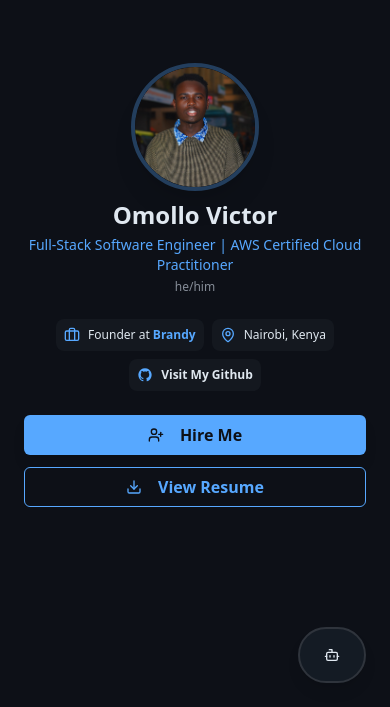
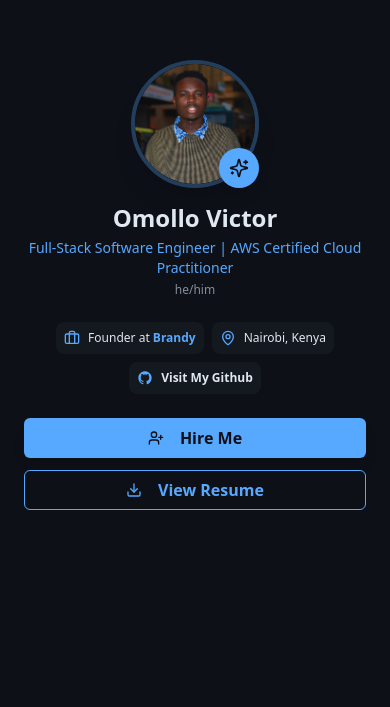
Before and after one commit to SK3CHI3/PORTFOLIO--2.0, a React (Vite) app: page / in a window 390 px wide. Shown: the part 137-844 px from the top of the page. Built offline with nearby package versions, Linux system fonts and the light colour scheme.

Commit message:
refactor: Move AI button to profile picture and improve UX - Remove floating AI button - Add Sparkles icon button on profile picture (bottom-right) - Hide preset questions after user starts chatting - Improve chat screen space utilization

```diff
--- a/src/components/AIChat.tsx
+++ b/src/components/AIChat.tsx
@@ -97,7 +97,8 @@ const AIChat = ({ onClose, isMobile = false }: AIChatProps) => {
         </div>
       </div>
 
-      {/* Preset Questions */}
+      {/* Preset Questions - Hide after user starts chatting */}
+      {messages.length === 1 && (
         <div className="p-4 border-b border-border/30 bg-secondary/20">
           <p className="text-xs font-medium text-muted-foreground mb-2">Quick questions:</p>
           <div className="flex flex-wrap gap-2">
@@ -113,6 +114,7 @@ const AIChat = ({ onClose, isMobile = false }: AIChatProps) => {
             ))}
           </div>
         </div>
+      )}
 
       {/* Messages */}
       <ScrollArea className="flex-1 p-4">
@@ -245,7 +247,8 @@ const AIChat = ({ onClose, isMobile = false }: AIChatProps) => {
           </div>
         </div>
 
-        {/* Preset Questions */}
+        {/* Preset Questions - Hide after user starts chatting */}
+        {messages.length === 1 && (
           <div className="mb-4 pb-4 border-b border-border/30">
             <p className="text-xs font-medium text-muted-foreground mb-2">Quick questions:</p>
             <div className="flex flex-wrap gap-2">
@@ -261,6 +264,7 @@ const AIChat = ({ onClose, isMobile = false }: AIChatProps) => {
               ))}
             </div>
           </div>
+        )}
 
         {/* Messages */}
         <div className="flex-1 overflow-y-auto scrollbar-hide pr-2">
--- a/src/components/AIChatButton.tsx
+++ /dev/null
@@ -1,33 +0,0 @@
-import { Bot } from "lucide-react";
-import { Button } from "./ui/button";
-
-interface AIChatButtonProps {
-  onClick: () => void;
-  isOpen: boolean;
-}
-
-const AIChatButton = ({ onClick, isOpen }: AIChatButtonProps) => {
-  if (isOpen) return null;
-
-  return (
-    <div className="fixed bottom-6 right-6 z-50 group">
-      <Button
-        onClick={onClick}
-        size="lg"
-        variant="outline"
-        className="h-14 w-14 rounded-full border-2 border-border bg-card hover:bg-accent shadow-lg hover:shadow-xl transition-all duration-200 hover:scale-105"
-        title="Ask AI Assistant"
-      >
-        <Bot className="h-6 w-6 text-foreground" />
-      </Button>
-
-      {/* Tooltip */}
-      <div className="absolute bottom-full right-0 mb-2 px-3 py-1.5 bg-popover text-popover-foreground text-xs font-medium rounded-md shadow-lg whitespace-nowrap opacity-0 group-hover:opacity-100 transition-opacity duration-200 pointer-events-none border border-border">
-        Ask AI
-        <div className="absolute top-full right-6 w-0 h-0 border-l-[6px] border-r-[6px] border-t-[6px] border-transparent border-t-border" />
-      </div>
-    </div>
-  );
-};
-
-export default AIChatButton;
--- a/src/components/MainContent.tsx
+++ b/src/components/MainContent.tsx
@@ -56,7 +56,11 @@ const fadeInStyle = `
   }
 `;
 
-const MainContent: React.FC = () => {
+interface MainContentProps {
+  onAIClick?: () => void;
+}
+
+const MainContent: React.FC<MainContentProps> = ({ onAIClick }) => {
   return (
     <>
       {/* Mobile: About Me static, rest scrollable snap/fade */}
@@ -73,7 +77,7 @@ const MainContent: React.FC = () => {
       <div className="w-full h-full flex sm:hidden">
         <div className="w-full h-screen overflow-y-auto snap-y snap-mandatory flex flex-col scrollbar-hide">
           <div className="snap-start h-screen flex-shrink-0 fade-in-card px-4 flex items-center justify-center">
-            <div className="w-full max-w-xl"><ProfileCard /></div>
+            <div className="w-full max-w-xl"><ProfileCard onAIClick={onAIClick} /></div>
           </div>
           <div className="snap-start h-screen flex-shrink-0 fade-in-card px-4 flex items-center justify-center">
             <div className="w-full max-w-xl"><AboutCard /></div>
--- a/src/components/ProfileCard.tsx
+++ b/src/components/ProfileCard.tsx
@@ -1,8 +1,12 @@
 import { Avatar, AvatarFallback, AvatarImage } from "@/components/ui/avatar";
 import { Button } from "@/components/ui/button";
-import { Briefcase, MapPin, Mail, Download, UserPlus } from "lucide-react";
+import { Briefcase, MapPin, Mail, Download, UserPlus, Sparkles } from "lucide-react";
 
-const ProfileCard = () => {
+interface ProfileCardProps {
+  onAIClick?: () => void;
+}
+
+const ProfileCard = ({ onAIClick }: ProfileCardProps) => {
   const handleHireMe = () => {
     // Open email client with pre-filled subject and body
     const email = "omollovictorotieno58@gmail.com";
@@ -21,7 +25,8 @@ const ProfileCard = () => {
   return (
     <div className="flex flex-col items-center justify-center space-y-6 h-full px-2 sm:px-0">
       <div className="text-center">
-        <div className="transition-transform duration-200 hover:scale-105 hover:shadow-2xl rounded-full border-4 border-primary/30 shadow-xl overflow-hidden mx-auto w-32 h-32 sm:w-40 sm:h-40">
+        <div className="relative inline-block">
+          <div className="transition-transform duration-200 hover:scale-105 hover:shadow-2xl rounded-full border-4 border-primary/30 shadow-xl overflow-hidden w-32 h-32 sm:w-40 sm:h-40">
             <picture>
               {/* Future-proof: add WebP/AVIF sources if available */}
               {/* <source srcSet="/profile.avif" type="image/avif" /> */}
@@ -36,6 +41,18 @@ const ProfileCard = () => {
                 style={{ imageRendering: 'auto' }}
               />
             </picture>
+          </div>
+
+          {/* AI Button on profile picture */}
+          {onAIClick && (
+            <button
+              onClick={onAIClick}
+              className="absolute bottom-0 right-0 w-10 h-10 sm:w-12 sm:h-12 rounded-full bg-primary hover:bg-primary/90 shadow-lg hover:shadow-xl transition-all duration-200 hover:scale-110 flex items-center justify-center group"
+              title="Ask AI Assistant"
+            >
+              <Sparkles className="w-5 h-5 sm:w-6 sm:h-6 text-primary-foreground" />
+            </button>
+          )}
         </div>
         <div className="mt-2 sm:mt-4">
           <h1 className="text-2xl sm:text-2xl font-bold text-foreground">Omollo Victor</h1>
--- a/src/pages/Index.tsx
+++ b/src/pages/Index.tsx
@@ -1,7 +1,6 @@
 import { useState } from "react";
 import ProfileCard from "@/components/ProfileCard";
 import MainContent from "@/components/MainContent";
-import AIChatButton from "@/components/AIChatButton";
 import AIChat from "@/components/AIChat";
 import { Link } from "react-router-dom";
 import { GraduationCap } from "lucide-react";
@@ -13,7 +12,7 @@ const Index = () => {
     <div className="min-h-screen bg-background text-foreground font-sans flex items-center justify-center">
       {/* Mobile: Direct content without extra card wrapper */}
       <div className="sm:hidden w-full h-full">
-        <MainContent />
+        <MainContent onAIClick={() => setIsChatOpen(true)} />
 
         {/* Mobile Chat - Full screen overlay */}
         {isChatOpen && (
@@ -29,7 +28,7 @@ const Index = () => {
         <div className="bg-card border border-border rounded-2xl p-4 md:p-6 lg:p-8 shadow-xl min-h-[400px] md:min-h-[600px] w-full">
           <div className="flex flex-col lg:flex-row items-stretch gap-8 h-full">
             <div className="hidden lg:flex flex-shrink-0 lg:w-80 items-center">
-              <ProfileCard />
+              <ProfileCard onAIClick={() => setIsChatOpen(true)} />
             </div>
             <div className="flex-1 w-full">
               {isChatOpen ? (
@@ -48,12 +47,6 @@ const Index = () => {
           </div>
         </div>
       </div>
-
-      {/* Floating AI Chat Button */}
-      <AIChatButton
-        onClick={() => setIsChatOpen(true)}
-        isOpen={isChatOpen}
-      />
     </div>
   );
 };
```
Lines whose indentation alone changed are shown as unchanged.
